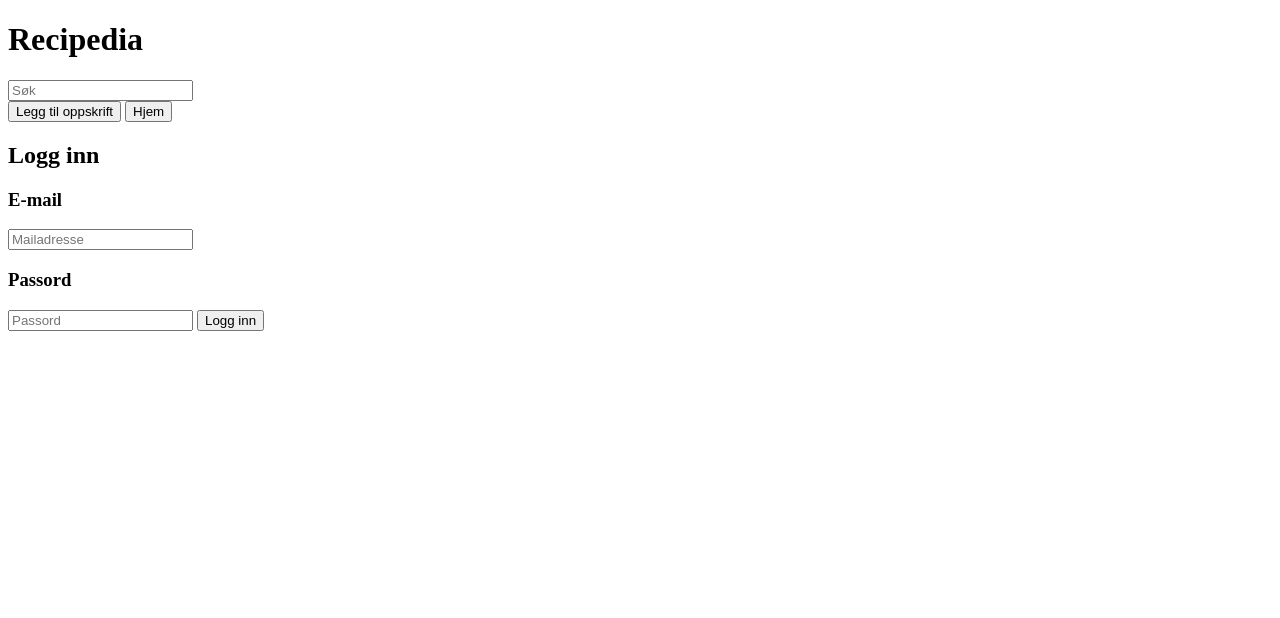
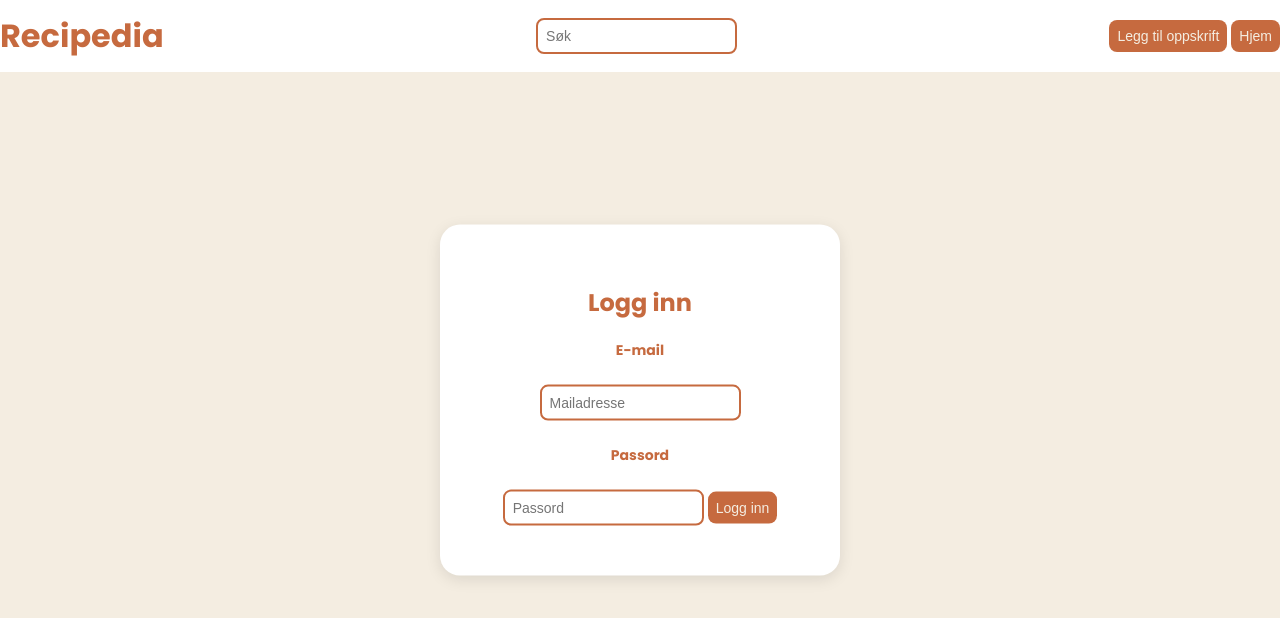
Before and after one commit to Kamillaaks/Oppskrifter, a plain HTML site: page index.html in a window 1280 px wide. Drawn offline with Linux system fonts and the light colour scheme.

Commit message:
css added

```diff
--- a/components/header.js
+++ b/components/header.js
@@ -1,5 +1,6 @@
 function header() {
     return /*html*/`
+        <div class="headerDiv">
             <h1>Recipedia</h1>
             <div>
                 <input
@@ -10,6 +11,7 @@ function header() {
                 ${addRecipeButton()}
                 <button onclick="changePage('mainPage')">Hjem</button>
             </div>
+        </div>
     `;
 }
 
--- /dev/null
+++ b/css/buttons.css
@@ -0,0 +1,20 @@
+button {
+    background-color: #C66A3F;
+    color: #F4EDE1;
+    border: none;
+    border-radius: 8px;
+    padding: 8px;
+    cursor: pointer;
+    text-align: center;
+    display: inline-block;
+    font-size: 14px;
+
+}
+
+input {
+    border: 2px solid #C66A3F;
+    border-radius: 8px;
+    padding: 8px;
+    font-size: 14px;
+    margin: 10px 0;
+}
--- /dev/null
+++ b/css/divs.css
@@ -0,0 +1,12 @@
+.loginDiv {
+    position: absolute;
+    top: 50%;
+    left: 50%;
+    transform: translate(-50%, -50%);
+    background-color: white;
+    padding: 2.5rem;
+    border-radius: 20px;
+    box-shadow: 0 4px 15px rgba(0, 0, 0, 0.1);
+    width: 320px;
+    text-align: center;
+}
--- /dev/null
+++ b/css/fonts.css
@@ -0,0 +1,18 @@
+@import url('https://fonts.googleapis.com/css2?family=Poppins:wght@300;400;500;600;700&display=swap');
+
+
+h1 {
+    color: #C66A3F;
+    font-family: 'Poppins', sans-serif;
+}
+
+h2 {
+    color: #C66A3F;
+    font-family: 'Poppins', sans-serif;
+}
+
+h3 {
+    color: #C66A3F;
+    font-family: 'Poppins', sans-serif;
+    font-size: 14px;
+}
--- /dev/null
+++ b/css/header.css
@@ -0,0 +1,14 @@
+body {
+    margin: 0;
+    padding: 0;
+    background-color: #F4EDE1;
+}
+
+.headerDiv {
+    width: 100%;
+    background-color: #FFFFFF;
+    height: 9vh;
+    display: flex;
+    align-items: center;
+    justify-content: space-between;
+}
--- a/index.html
+++ b/index.html
@@ -4,6 +4,10 @@
     <meta charset="UTF-8">
     <meta name="viewport" content="width=device-width, initial-scale=1.0">
     <title>Document</title>
+    <link rel="stylesheet" href="css/header.css">
+    <link rel="stylesheet" href="css/buttons.css">
+    <link rel="stylesheet" href="css/fonts.css">
+    <link rel="stylesheet" href="css/divs.css">
 </head>
 <body>
     <div id="app"></div>
--- a/view/loginView.js
+++ b/view/loginView.js
@@ -1,5 +1,6 @@
 function drawLoginPage() {
     return /*HTML*/ `
+        <div class="loginDiv">
             <h2>Logg inn</h2>
             <h3>E-mail</h3>
             <!-- Forteller at dette er en mailadresse, og hva som skal
@@ -20,5 +21,6 @@ function drawLoginPage() {
             value="${model.input.login.password}"
             />
             <button onclick="login()">Logg inn</button>
+        </div>
     `;
 }
```
Lines whose indentation alone changed are shown as unchanged.
